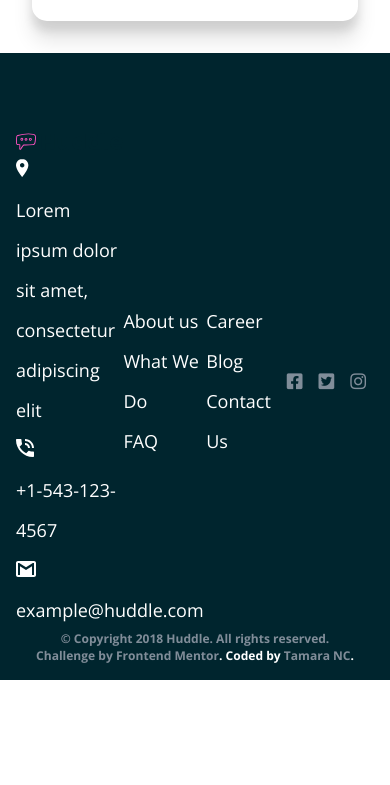
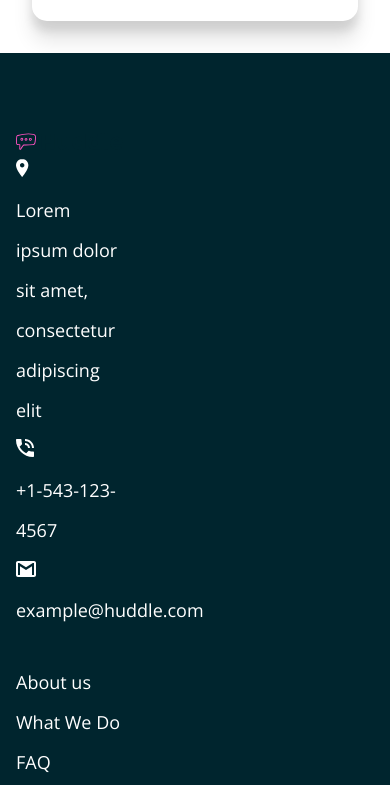
Before and after one commit to TamaraNC/frontend-mentor-challenge2, a plain HTML site: page index.html in a window 390 px wide. Shown: the part 2380-3165 px from the top of the page. Before the commit the page ends 3060 px from the top, so only its background shows below. Drawn offline with nearby package versions, Linux system fonts and the light colour scheme.

Commit message:
fix footer

```diff
--- a/style.css
+++ b/style.css
@@ -228,6 +228,16 @@ i {
     .community-card h1 {
         font-size: 18px;
     }
+    .footer-content {
+        display: block;
+    }
+    ul {
+        margin-top: 2rem;
+    }
+    .social-media {
+        justify-content: center;
+        margin-top: 2rem;
+    }
 
 }
 @media screen and (max-width: 450px) {
@@ -249,4 +259,5 @@ i {
         padding: 1.5rem;
         margin: 2rem 2rem;
     }
+
 }
```
